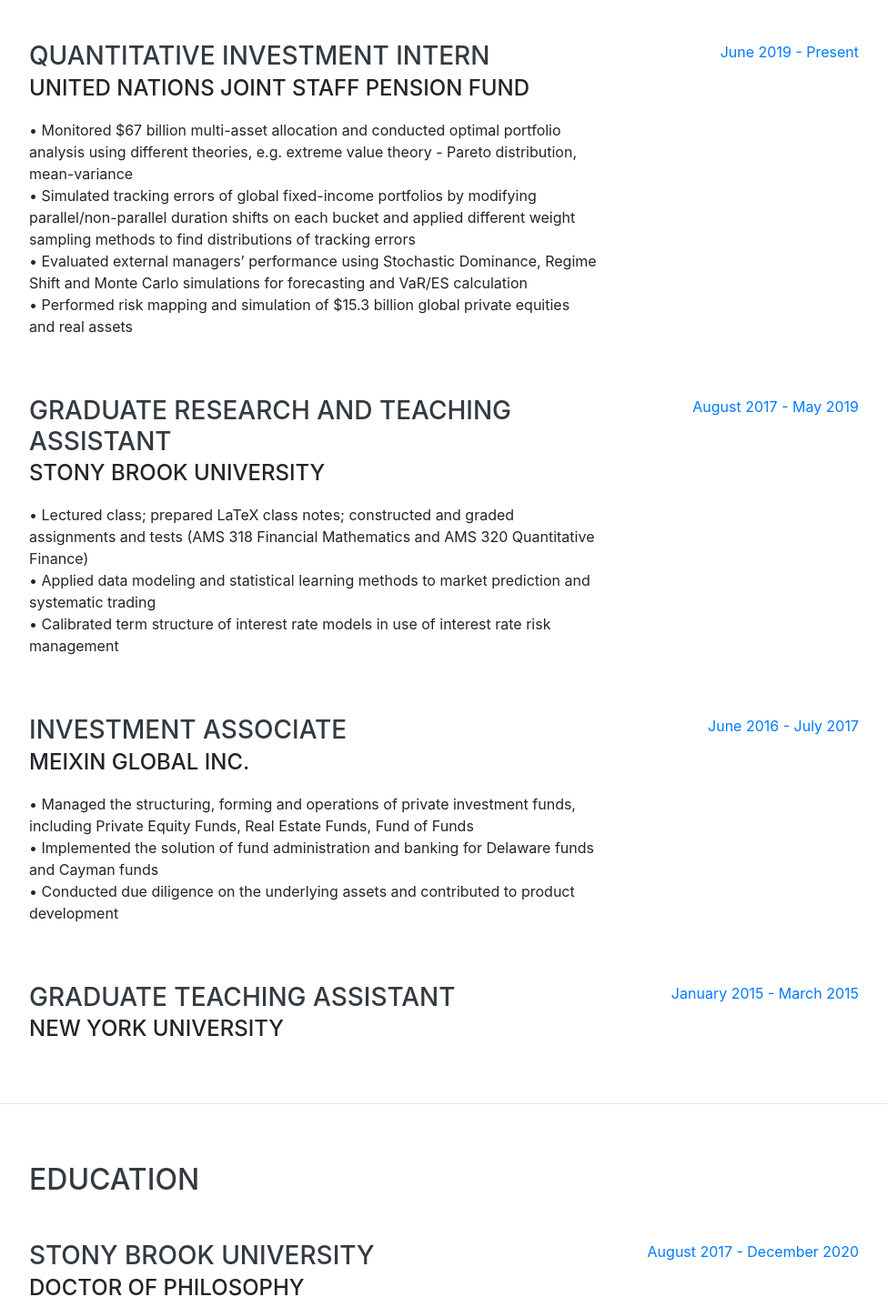
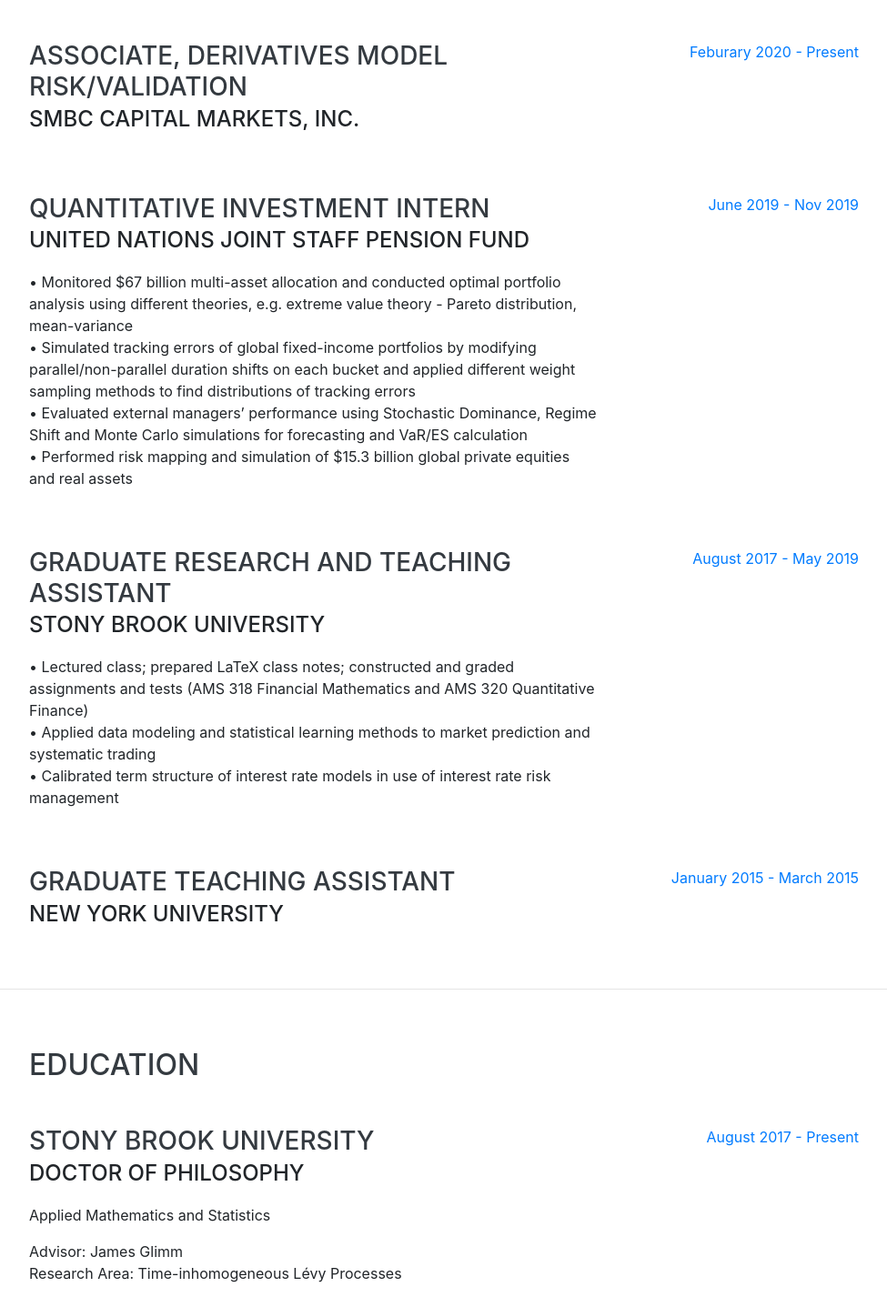
Before and after one commit to mitchgao/mitchgao.github.io, a website with bundled scripts: page index.html in a window 1280 px wide. Shown: the part 890-2327 px from the top of the page at 91% size, without its empty margins (288-1263 px from the left). Built offline with nearby package versions, Linux system fonts and the light colour scheme; a web font is replaced by a local one.

Commit message:
update work exp

```diff
--- a/index.html
+++ b/index.html
@@ -76,8 +76,6 @@
 		<br>
 		<br>My Ph.D. advisor is James Glimm, who is the former president of the American Mathematical Society and a recipient of Heineman Prize, Leroy P. Steele Prize and National Medal of Science.
     <br>
-    <br>Actively look for Quantitative Research and Data Science position in finance and technology industry.
-    <br>
     <br>Check out my <a href="https://secure.plum.io/p/LjU0FsGOIg1L6A8voiv7Gg">Plum Profile</a> here (a pre-employment assessment).
     </p>
 		<div class="social-icons">
@@ -102,6 +100,16 @@
 
         <div class="resume-item d-flex flex-column flex-md-row justify-content-between mb-5">
           <div class="resume-content">
+            <h3 class="mb-0">Associate, Derivatives Model Risk/Validation</h3>
+            <div class="subheading mb-3">SMBC Capital Markets, Inc.</div>
+		  </div>
+          <div class="resume-date text-md-right">
+            <span class="text-primary">Feburary 2020 - Present</span>
+          </div>
+        </div>
+
+        <div class="resume-item d-flex flex-column flex-md-row justify-content-between mb-5">
+          <div class="resume-content">
             <h3 class="mb-0">Quantitative Investment Intern</h3>
             <div class="subheading mb-3">United nations Joint Staff Pension Fund</div>
             <p>• Monitored $67 billion multi-asset allocation and conducted optimal portfolio analysis using different theories, e.g. extreme value theory - Pareto distribution, mean-variance
@@ -111,7 +119,7 @@
 			</p>
           </div>
           <div class="resume-date text-md-right">
-            <span class="text-primary">June 2019 - Present</span>
+            <span class="text-primary">June 2019 - Nov 2019</span>
           </div>
         </div>
 
@@ -129,18 +137,7 @@
           </div>
         </div>
 
-        <div class="resume-item d-flex flex-column flex-md-row justify-content-between mb-5">
-          <div class="resume-content">
-            <h3 class="mb-0">Investment Associate</h3>
-            <div class="subheading mb-3">Meixin Global Inc.</div>
-            <p>• Managed the structuring, forming and operations of private investment funds, including Private Equity Funds, Real Estate Funds, Fund of Funds
-			<br>• Implemented the solution of fund administration and banking for Delaware funds and Cayman funds
-			<br>• Conducted due diligence on the underlying assets and contributed to product development
-		  </div>
-          <div class="resume-date text-md-right">
-            <span class="text-primary">June 2016 - July 2017</span>
-          </div>
-        </div>
+
 
         <div class="resume-item d-flex flex-column flex-md-row justify-content-between">
           <div class="resume-content">
@@ -173,7 +170,7 @@
 			</p>
           </div>
           <div class="resume-date text-md-right">
-            <span class="text-primary">August 2017 - December 2020</span>
+            <span class="text-primary">August 2017 - Present</span>
           </div>
         </div>
 
```
